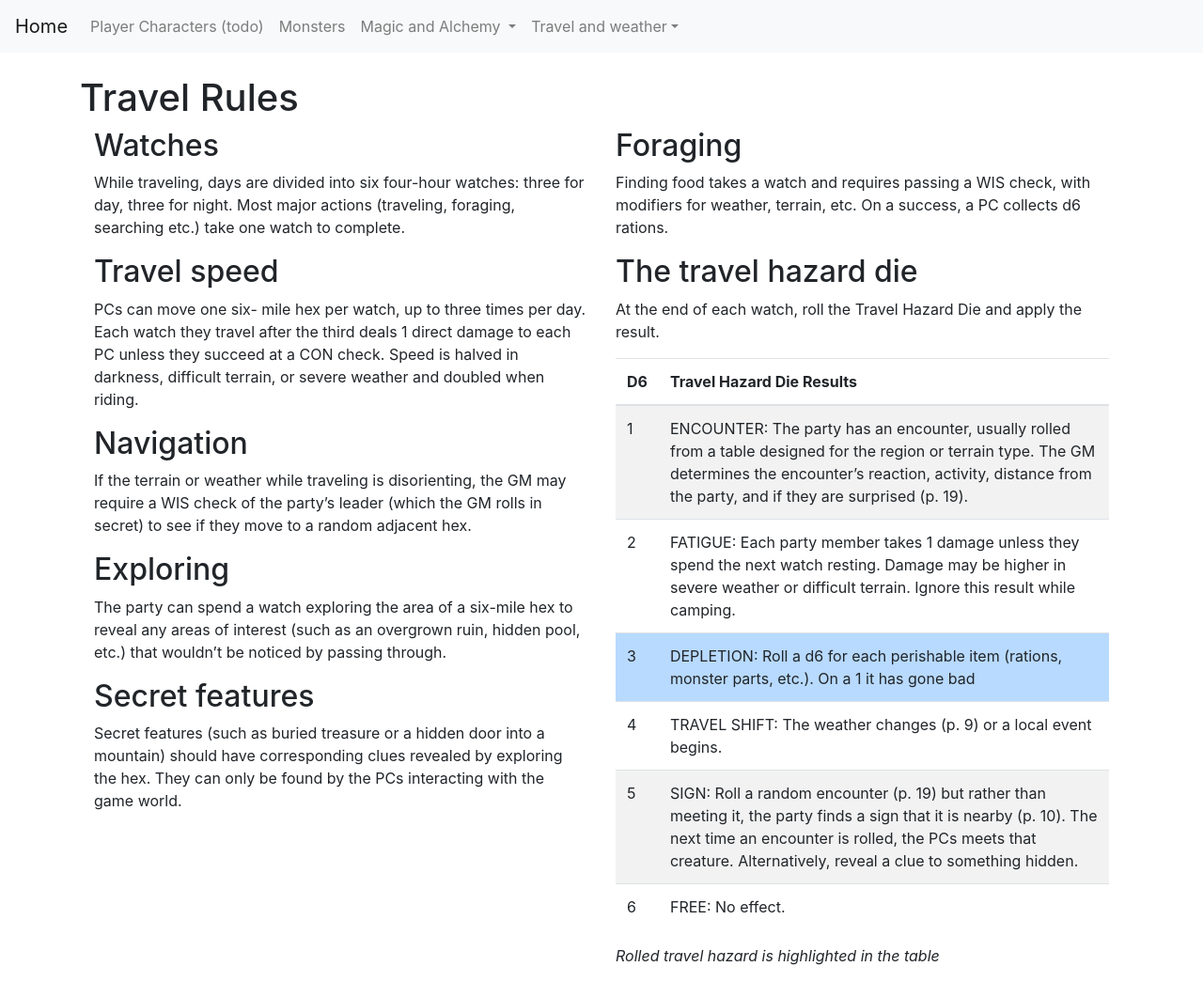
After one commit to philippe-lemaire/knave, a Django app: page /generators/travel-rules in a window 1280 px wide. The commit adds this page. Shown: the whole page at 94% size. Run offline with Django 4.2, Linux system fonts and the light colour scheme; some libraries are stand-ins or nearby versions.

Commit message:
travel rules and weather, reduced the number of views by highlighting rolled results in the table.

```diff
--- a/game_logic/tables/travel_hazards.py
+++ b/game_logic/tables/travel_hazards.py
@@ -20,5 +20,5 @@ finds a sign that it is nearby (p. 10). The
 next time an encounter is rolled, the
 PCs meets that creature. Alternatively,
 reveal a clue to something hidden.""",
-    6: "free: No effect.",
+    6: "FREE: No effect.",
 }
--- /dev/null
+++ b/generators/templates/generators/travel_rules.html
@@ -0,0 +1,87 @@
+{% extends "base.html" %}
+{% block title %}
+Knave - Travel Rules
+{% endblock %}
+{% block content %}
+<h1>Travel Rules</h1>
+<div class="container">
+  <div class="row">
+    <div class="col">
+      <h2>Watches</h2>
+
+<p>While traveling, days are
+divided into six four-hour watches: three
+for day, three for night. Most major
+actions (traveling, foraging, searching
+etc.) take one watch to complete.
+
+<h2>Travel speed</h2>
+<p>PCs can move one six-
+mile hex per watch, up to three times per
+day. Each watch they travel after the third
+deals 1 direct damage to each PC unless
+they succeed at a CON check. Speed is
+halved in darkness, difficult terrain, or
+severe weather and doubled when riding.</p>
+
+<h2>Navigation</h2>
+     <p>If the terrain or weather
+while traveling is disorienting, the GM
+may require a WIS check of the party’s
+leader (which the GM rolls in secret) to
+see if they move to a random adjacent hex.</p>
+
+<h2>Exploring</h2>
+<p>The party can spend a watch
+exploring the area of a six-mile hex to
+reveal any areas of interest (such as an
+overgrown ruin, hidden pool, etc.) that
+wouldn’t be noticed by passing through.</p>
+
+<h2>Secret features</h2>
+ <p>Secret features (such
+as buried treasure or a hidden door into a
+mountain) should have corresponding
+clues revealed by exploring the hex. They
+can only be found by the PCs interacting
+with the game world.</p>
+    </div>
+    <div class="col">
+      <h2>Foraging</h2>
+<p>Finding food takes a watch
+and requires passing a WIS check, with
+modifiers for weather, terrain, etc. On a
+success, a PC collects d6 rations.</p>
+
+<h2>The travel hazard die</h2>
+<p>At the end of
+each watch, roll the Travel Hazard Die
+and apply the result.</p>
+
+<table class="table table-striped">
+    <thead>
+    <tr>
+        <th scope="col">D6</th>
+        <th scope="col">Travel Hazard Die Results</th>
+    </tr>
+    </thead>
+{% for key, value in travel_hazards_table.items %}
+{% if travel_hazard == value %}
+    <tr class="table-primary">
+{% else %}
+<tr>
+    {% endif %}
+        <td>{{ key }}</td>
+        <td>{{ value }}</td>
+    </tr>
+{% endfor %}
+</table>
+<p><em>Rolled travel hazard is highlighted in the table</em></p>
+    </div>
+  </div>
+</div>
+
+
+
+
+{% endblock %}
--- a/generators/urls.py
+++ b/generators/urls.py
@@ -7,5 +7,5 @@ app_name = "generators"
 urlpatterns = [
     path("player-character", views.create_player_character, name="player-character"),
     path("weather-forecast", views.roll_weather_view, name="weather-forecast"),
-    path("travel-hasard", views.roll_travel_hazard_view, name="travel-hazards"),
+    path("travel-rules", views.TravelRulesView.as_view(), name="travel-rules"),
 ]
--- a/generators/views.py
+++ b/generators/views.py
@@ -1,6 +1,9 @@
 from django.shortcuts import render
+from django.views.generic import TemplateView
 from game_logic.roll_weather import roll_weather
 from game_logic.roll_travel_hazards import roll_travel_hazards
+from game_logic.tables.travel_hazards import travel_hazards_table
+from game_logic.tables.weather import weather_roll_table_dict
 
 # Create your views here.
 
@@ -11,13 +14,16 @@ def create_player_character(request):
 
 def roll_weather_view(request):
     weather = roll_weather()
-    context = {"weather": weather}
+    context = {"weather": weather, "weather_table": weather_roll_table_dict}
     template_name = "generators/weather.html"
     return render(request, template_name, context)
 
 
-def roll_travel_hazard_view(request):
-    travel_hazard = roll_travel_hazards()
-    context = {"travel_hazard": travel_hazard}
-    template_name = "generators/travel_hazard.html"
-    return render(request, template_name, context)
+class TravelRulesView(TemplateView):
+    template_name = "generators/travel_rules.html"
+
+    def get_context_data(self, **kwargs):
+        context = super().get_context_data(**kwargs)
+        context["travel_hazards_table"] = travel_hazards_table
+        context["travel_hazard"] = roll_travel_hazards()
+        return context
--- a/templates/base.html
+++ b/templates/base.html
@@ -16,6 +16,8 @@
 
 
     {% block navbar %}
+
+
     <nav class="navbar navbar-expand-lg navbar-light bg-light">
         <a class="navbar-brand" href="/">Home</a>
         <button class="navbar-toggler" type="button" data-toggle="collapse" data-target="#navbarNavDropdown"
@@ -26,21 +28,34 @@
             <ul class="navbar-nav">
 
                 <li class="nav-item">
-                    <a class="nav-link" href="#">Player Characters</a>
+                    <a class="nav-link" href="#">Player Characters (todo)</a>
+                </li>
+                                <li class="nav-item">
+                    <a class="nav-link" href="{% url 'monsters:monster_list' %}">Monsters</a>
+                </li>
+                <li class="nav-item dropdown">
+                    <a class="nav-link dropdown-toggle" data-toggle="dropdown" href="#" role="button" aria-haspopup="true" aria-expanded="false">Magic and Alchemy
+                    </a>
+                    <div class="dropdown-menu">
+                    <a class="dropdown-item" href="#">Spells (todo)</a>
+                    <a class="dropdown-item" href="#">Generate Spells (todo)</a>
+                    <a class="dropdown-item" href="#">Alchemy (todo)</a>
+                    <div class="dropdown-divider"></div>
+                    <a class="dropdown-item" href="#">Separated link</a>
+                    </div>
                 </li>
 
-                <li class="nav-item">
-                    <a class="nav-link" href="#">Spells</a>
+
+                <li class="nav-item dropdown">
+                    <a class="nav-link dropdown-toggle" data-toggle="dropdown" href="#" role="button" aria-haspopup="true" aria-expanded="false">Travel and weather</a>
+                    <div class="dropdown-menu">
+                    <a class="dropdown-item" href="{% url 'generators:travel-rules' %}">Travel rules</a>
+                    <a class="dropdown-item" href="{% url 'generators:weather-forecast' %}">Weather forecast</a>
+
+                    <div class="dropdown-divider"></div>
+                    <a class="dropdown-item" href="#">Separated link</a>
+                    </div>
                 </li>
-                <li class="nav-item">
-                    <a class="nav-link" href="{% url 'monsters:monster_list' %}">Monsters</a>
-                </li>
-                <li class="nav-item">
-                    <a class="nav-link" href="{% url 'generators:weather-forecast' %}">Weather forecast</a>
-                </li>                <li class="nav-item">
-                    <a class="nav-link" href="{% url 'generators:travel-hazards' %}">Travel Hazards</a>
-                </li>
-                <!--<a class="dropdown-item" href="#">Action</a>-->
             </ul>
         </div>
 
```
Also changed, not shown: generators/templates/generators/travel_hazard.html (deleted, +0 -10 lines), generators/templates/generators/weather.html (+76 -2 lines).
